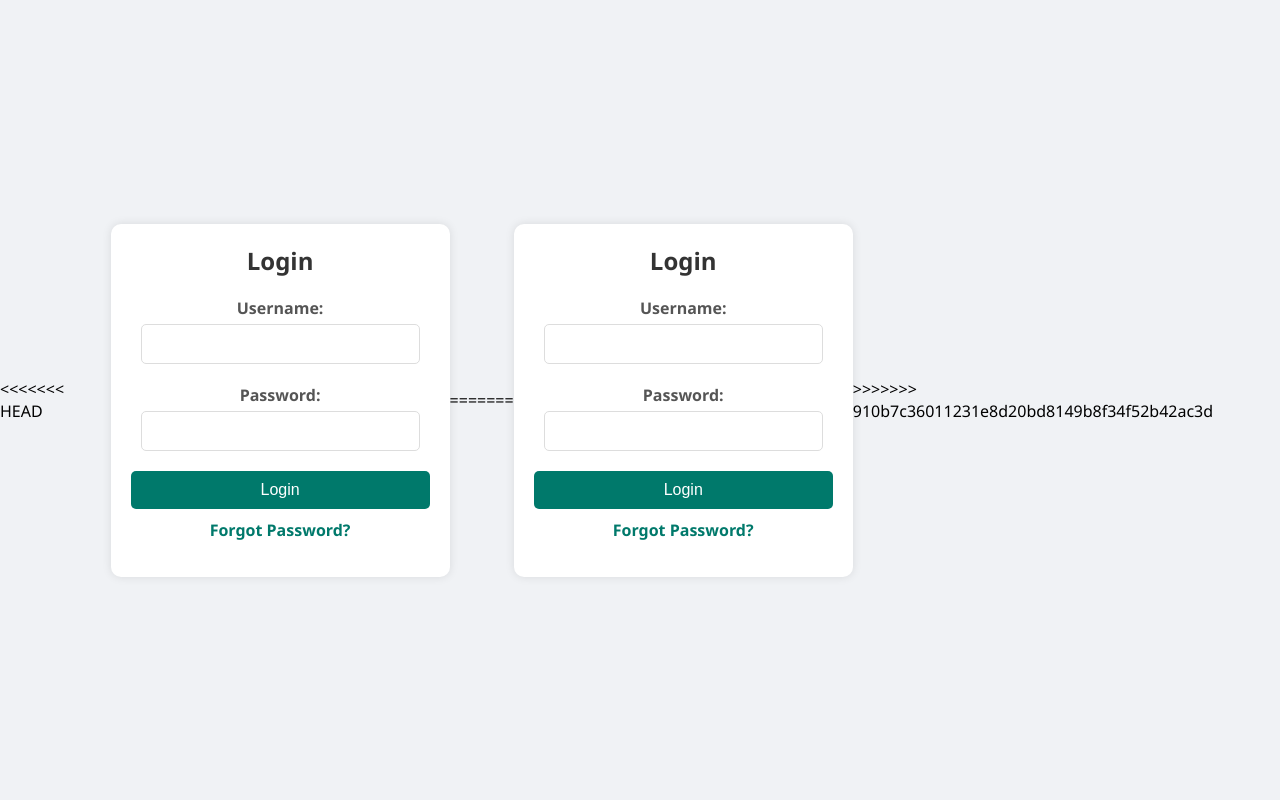
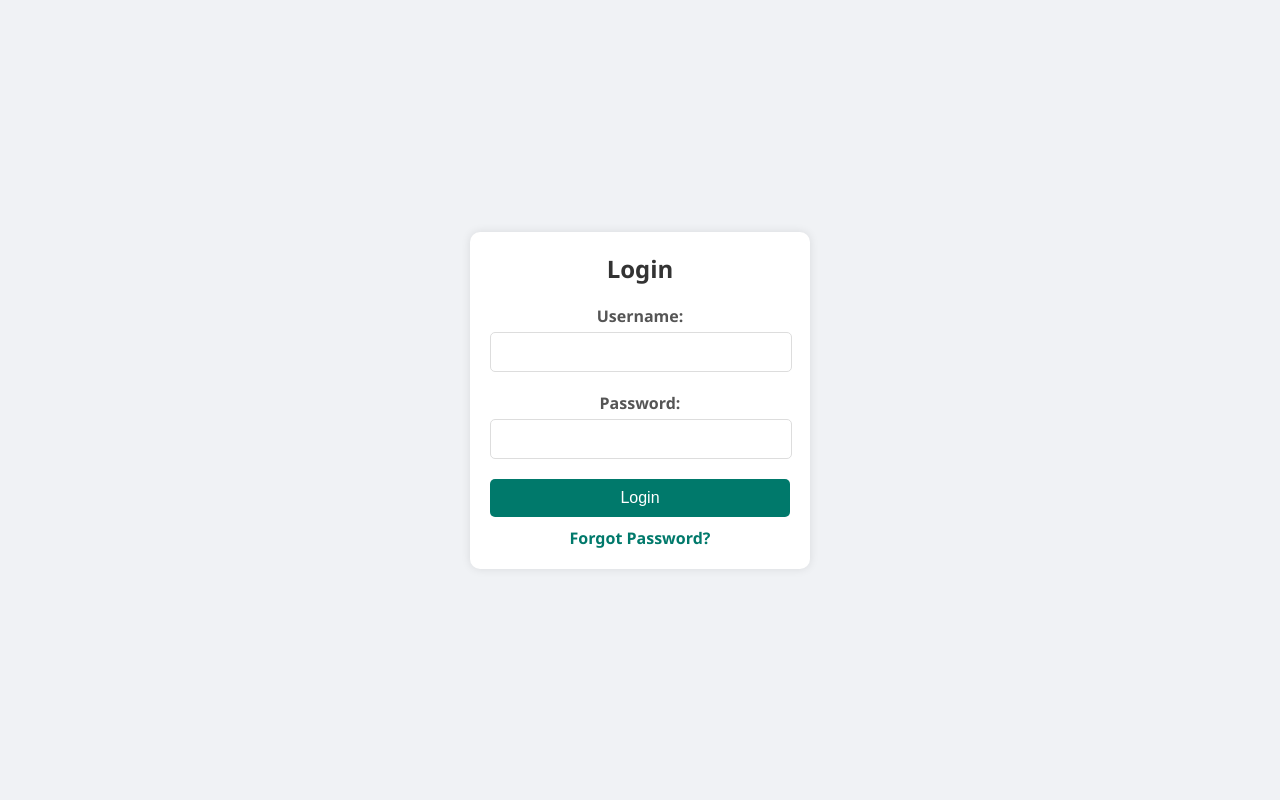
Before and after one commit to Derek1211212/webapp, a Flask app: page / in a window 1280 px wide. Run offline with Flask 3, Linux system fonts and the light colour scheme.

Commit message:
Update login.html

```diff
--- a/templates/login.html
+++ b/templates/login.html
@@ -1,4 +1,4 @@
-<<<<<<< HEAD
+
 <!DOCTYPE html>
 <html lang="en">
 <head>
@@ -100,106 +100,3 @@
     </div>
 </body>
 </html>
-=======
-<!DOCTYPE html>
-<html lang="en">
-<head>
-    <meta charset="UTF-8">
-    <meta name="viewport" content="width=device-width, initial-scale=1.0">
-    <title>Login</title>
-    <style>
-        /* General styling */
-        body {
-            font-family: 'Segoe UI', Tahoma, Geneva, Verdana, sans-serif;
-            background-color: #f0f2f5;
-            margin: 0;
-            padding: 0;
-            display: flex;
-            align-items: center;
-            justify-content: center;
-            height: 100vh;
-        }
-
-        /* Container for the login form */
-        .login-container {
-            background-color: #ffffff;
-            border-radius: 10px;
-            box-shadow: 0 0 10px rgba(0, 0, 0, 0.1);
-            padding: 20px;
-            width: 300px;
-            max-width: 100%;
-            text-align: center;
-        }
-
-        .login-container h2 {
-            margin: 0 0 20px;
-            color: #333;
-            font-size: 24px;
-        }
-
-        .login-container label {
-            display: block;
-            margin-bottom: 5px;
-            color: #555;
-            font-weight: bold;
-        }
-
-        .login-container input[type="text"],
-        .login-container input[type="password"] {
-            width: calc(100% - 20px);
-            padding: 10px;
-            border: 1px solid #ddd;
-            border-radius: 5px;
-            margin-bottom: 20px;
-            font-size: 16px;
-            color: #333;
-        }
-
-        .login-container button {
-            width: 100%;
-            padding: 10px;
-            background-color: #00796b; /* Dark teal */
-            border: none;
-            border-radius: 5px;
-            color: white;
-            font-size: 16px;
-            cursor: pointer;
-            transition: background-color 0.3s ease;
-        }
-
-        .login-container button:hover {
-            background-color: #004d40; /* Darker teal */
-        }
-
-        .login-container p {
-            margin: 10px 0 0;
-        }
-
-        .login-container a {
-            color: #00796b; /* Dark teal */
-            text-decoration: none;
-            font-weight: bold;
-        }
-
-        .login-container a:hover {
-            text-decoration: underline;
-        }
-    </style>
-</head>
-<body>
-    <div class="login-container">
-        <h2>Login</h2>
-        <form id="loginForm" action="/" method="post">
-            <label for="username">Username:</label>
-            <input type="text" id="username" name="username" required>
-
-            <label for="password">Password:</label>
-            <input type="password" id="password" name="password" required>
-
-            <button type="submit">Login</button>
-            <p><a href="/forgot-password">Forgot Password?</a></p>
-        </form>
-    </div>
-</body>
-</html>
->>>>>>> 910b7c36011231e8d20bd8149b8f34f52b42ac3d
```
